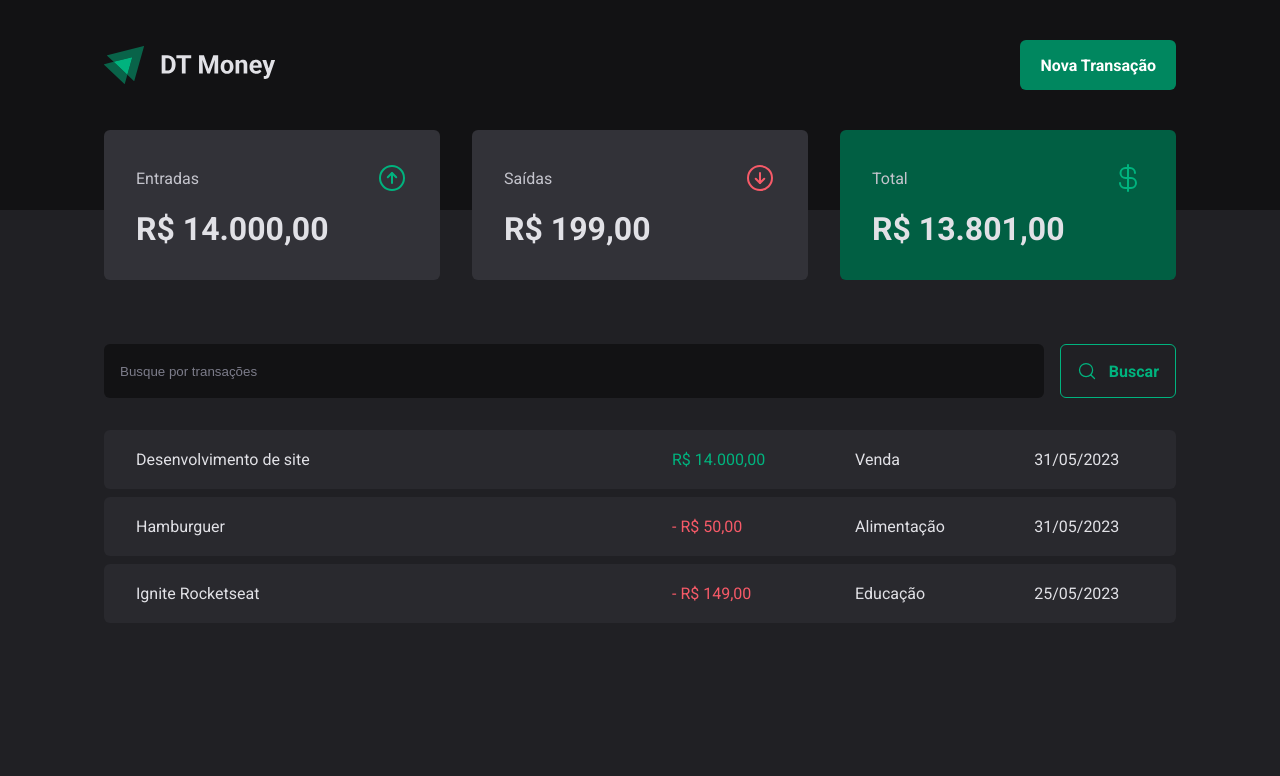
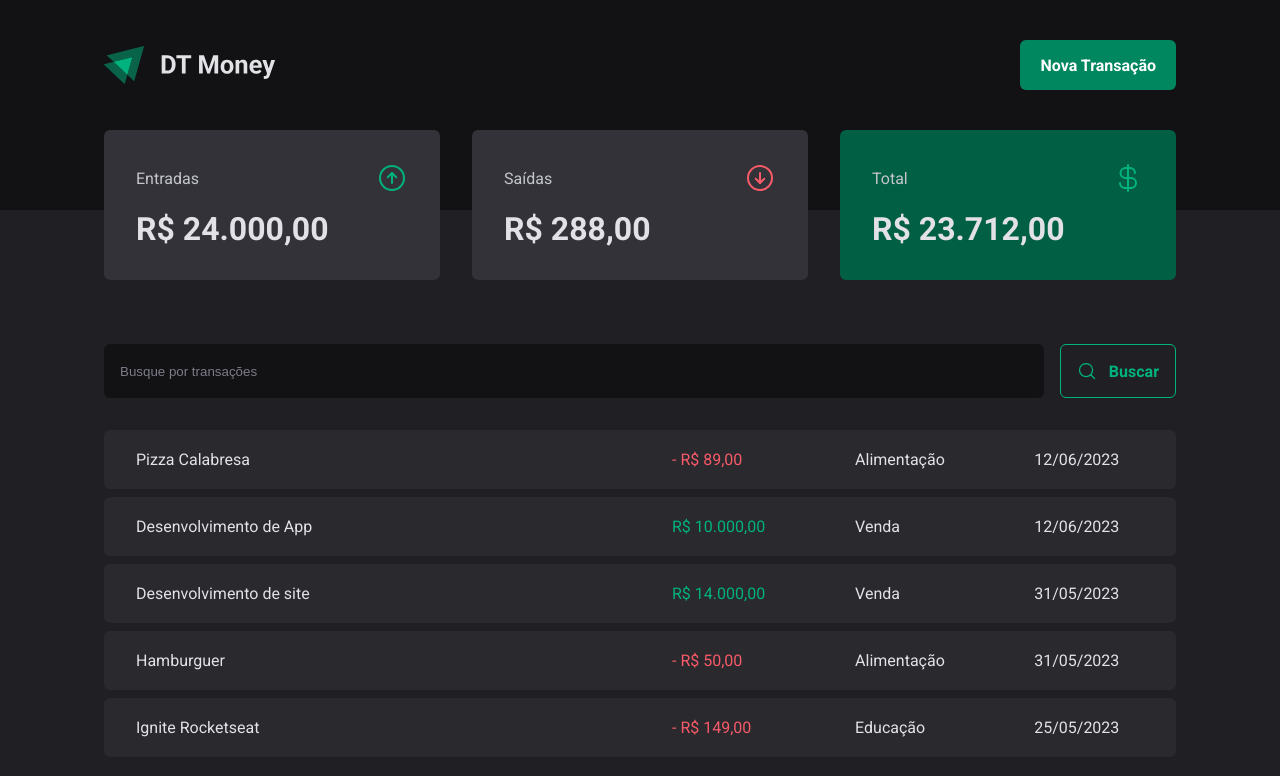
Before and after one commit to igiovany/03-dt-money, a React (Vite) app: page / in a window 1280 px wide. Shown: the top 776 px of the page. Built offline with nearby package versions, Linux system fonts and the light colour scheme; data requests are answered from the project's data file.

Commit message:
API Connection - Creating New Transaction

```diff
--- a/server.json
+++ b/server.json
@@ -8,7 +8,6 @@
       "price": 14000,
       "createdAt": "2023-05-31T02:07:00.408Z"
     },
-
     {
       "id": 2,
       "description": "Hamburguer",
@@ -24,8 +23,22 @@
       "category": "Educação",
       "price": 149,
       "createdAt": "2023-05-25T02:01:00.408Z"
+    },
+    {
+      "description": "Desenvolvimento de App",
+      "category": "Venda",
+      "price": 10000,
+      "type": "income",
+      "createdAt": "2023-06-12T15:41:24.575Z",
+      "id": 4
+    },
+    {
+      "description": "Pizza Calabresa",
+      "category": "Alimentação",
+      "price": 89,
+      "type": "outcome",
+      "createdAt": "2023-06-12T15:58:39.264Z",
+      "id": 5
     }
-
   ]
-
 }
--- a/src/components/NewTransactionModal/index.tsx
+++ b/src/components/NewTransactionModal/index.tsx
@@ -4,6 +4,8 @@
 import { Controller, useForm } from "react-hook-form";
 import * as z from 'zod'
 import { zodResolver } from "@hookform/resolvers/zod";
+import { useContext } from "react";
+import { TransactionsContext } from "../../contexts/TransactionsContext";
 
 
 const newTransactionFormSchema = z.object({
@@ -18,11 +20,14 @@
 
 export function NewTransactionModal() {
 
+  const { createTransaction } = useContext(TransactionsContext)
+
   const {
     control,
     register,
     handleSubmit,
-    formState: { isSubmitting }
+    formState: { isSubmitting },
+    reset,
   } = useForm<NewTransactionFormInputs>({
     resolver: zodResolver(newTransactionFormSchema),
     defaultValues: {
@@ -31,9 +36,18 @@
   })
 
   async function handleCreateNewTransaction(data: NewTransactionFormInputs) {
-    await new Promise(resolve => setTimeout(resolve, 2000))
+    const { description, price, category, type } = data;
 
-    console.log(data);
+    await createTransaction({
+      description,
+      price,
+      category,
+      type
+    })
+
+
+
+    reset();
   }
 
   return (
@@ -95,7 +109,7 @@
 
 
           <button type="submit" disabled={isSubmitting}>
-            Cadastra
+            Cadastrar
           </button>
 
         </form>
--- a/src/contexts/TransactionsContext.tsx
+++ b/src/contexts/TransactionsContext.tsx
@@ -8,17 +8,26 @@
   price: number;
   category: string;
   createdAt: string;
+}
 
+interface CreateTransactionInput {
+  description: string;
+  price: number;
+  category: string;
+  type: 'income' | 'outcome';
 }
 
 interface TransactionContextType {
-  transactions: Transaction[],
-  fetchTransactions: (query?: string) => Promise<void>
+  transactions: Transaction[];
+  fetchTransactions: (query?: string) => Promise<void>;
+  createTransaction: (data: CreateTransactionInput) => Promise<void>;
 }
 
 interface TransactionsProviderProps {
   children: ReactNode;
 }
+
+
 
 export const TransactionsContext = createContext({} as TransactionContextType)
 
@@ -29,10 +38,27 @@
   async function fetchTransactions(query?: string) {
     const reponse = await api.get('transactions', {
       params: {
+        _sort: 'createdAt',
+        _order: 'desc',
         q: query,
       }
     })
     setTransactions(reponse.data)
+  }
+
+  async function createTransaction(data: CreateTransactionInput) {
+
+    const { description, category, price, type } = data;
+
+    const response = await api.post('transactions', {
+      description,
+      category,
+      price,
+      type,
+      createdAt: new Date(),
+    })
+
+    setTransactions(state => [response.data, ...state])
   }
 
   useEffect(() => {
@@ -43,6 +69,7 @@
     <TransactionsContext.Provider value={{
       transactions,
       fetchTransactions,
+      createTransaction,
     }}>
       {children}
 
```
